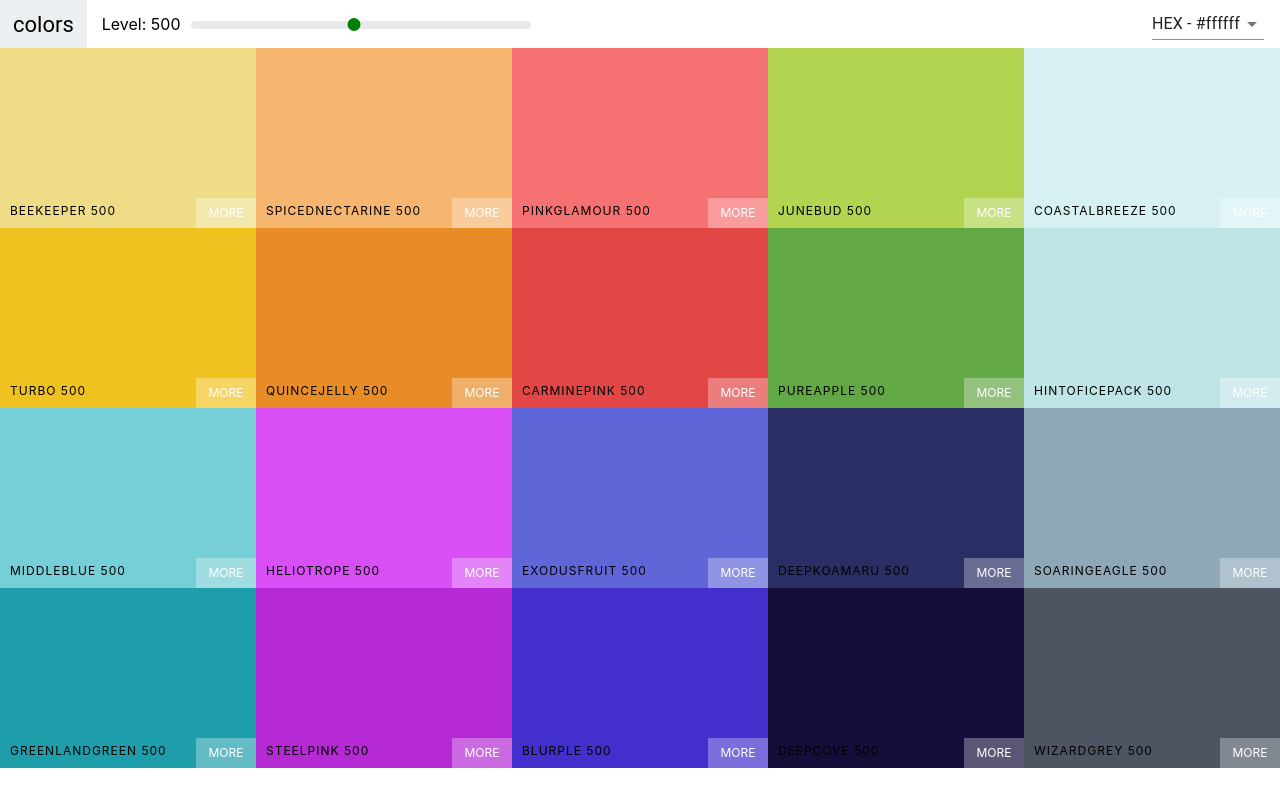
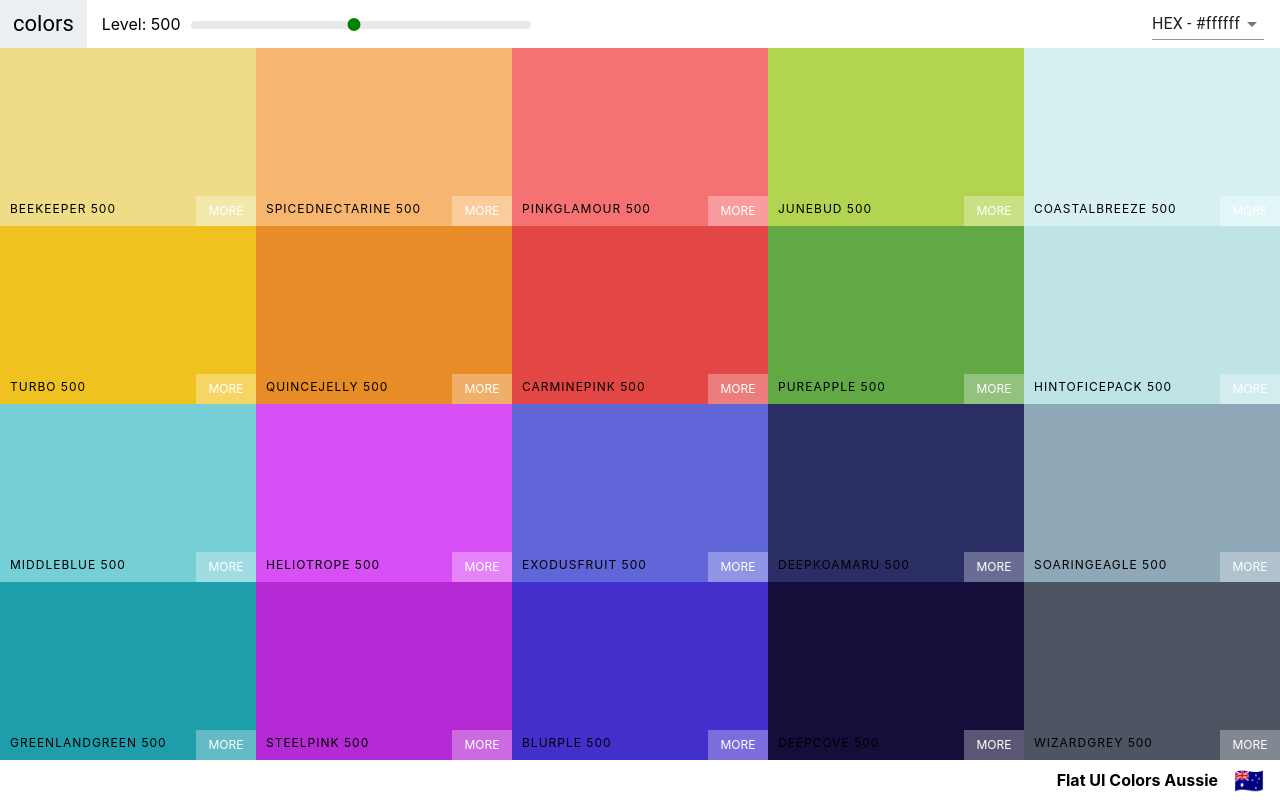
Before and after one commit to Slowcobo/colorful, a React (Create React App) app: page /palette/flat-ui-colors-american in a window 1280 px wide. Built offline with nearby package versions, Linux system fonts and the light colour scheme.

Commit message:
Add Palette footer

```diff
--- a/src/Palette.css
+++ b/src/Palette.css
@@ -1,8 +1,24 @@
 .Palette {
   height: 100vh;
+  display: flex;
+  flex-direction: column;
   overflow: hidden;
 }
 
 .Palette-colors {
   height: 90%;
 }
+
+.Palette-footer {
+  background-color: #fff;
+  height: 5vh;
+  display: flex;
+  justify-content: flex-end;
+  align-items: center;
+  font-weight: bold;
+}
+
+.emoji {
+  font-size: 1.5rem;
+  margin: 0 1rem;
+}
--- a/src/Palette.js
+++ b/src/Palette.js
@@ -19,24 +19,23 @@
     this.setState({ format: val });
   }
   render() {
-    const { colors } = this.props.palette;
+    const { colors, paletteName, emoji } = this.props.palette;
     const { level, format } = this.state;
     const colorBoxes = colors[level].map((color) => (
-      <ColorBox background={color[format]} name={color.name} />
+      <ColorBox key={color.id} background={color[format]} name={color.name} />
     ));
     return (
       <div className="Palette">
-        {/* {Navbar gotes here} */}
         <Navbar
           level={this.state.level}
           changeLevel={this.changeLevel}
           handleChange={this.changeFormat}
         />
-        <div className="Palette-colors">
-          {/* {Color boxes here } */}
-          {colorBoxes}
-        </div>
-        {/* {Footer here} */}
+        <div className="Palette-colors">{colorBoxes}</div>
+        <footer className="Palette-footer">
+          {paletteName}
+          <span className="emoji">{emoji}</span>
+        </footer>
       </div>
     );
   }
```
